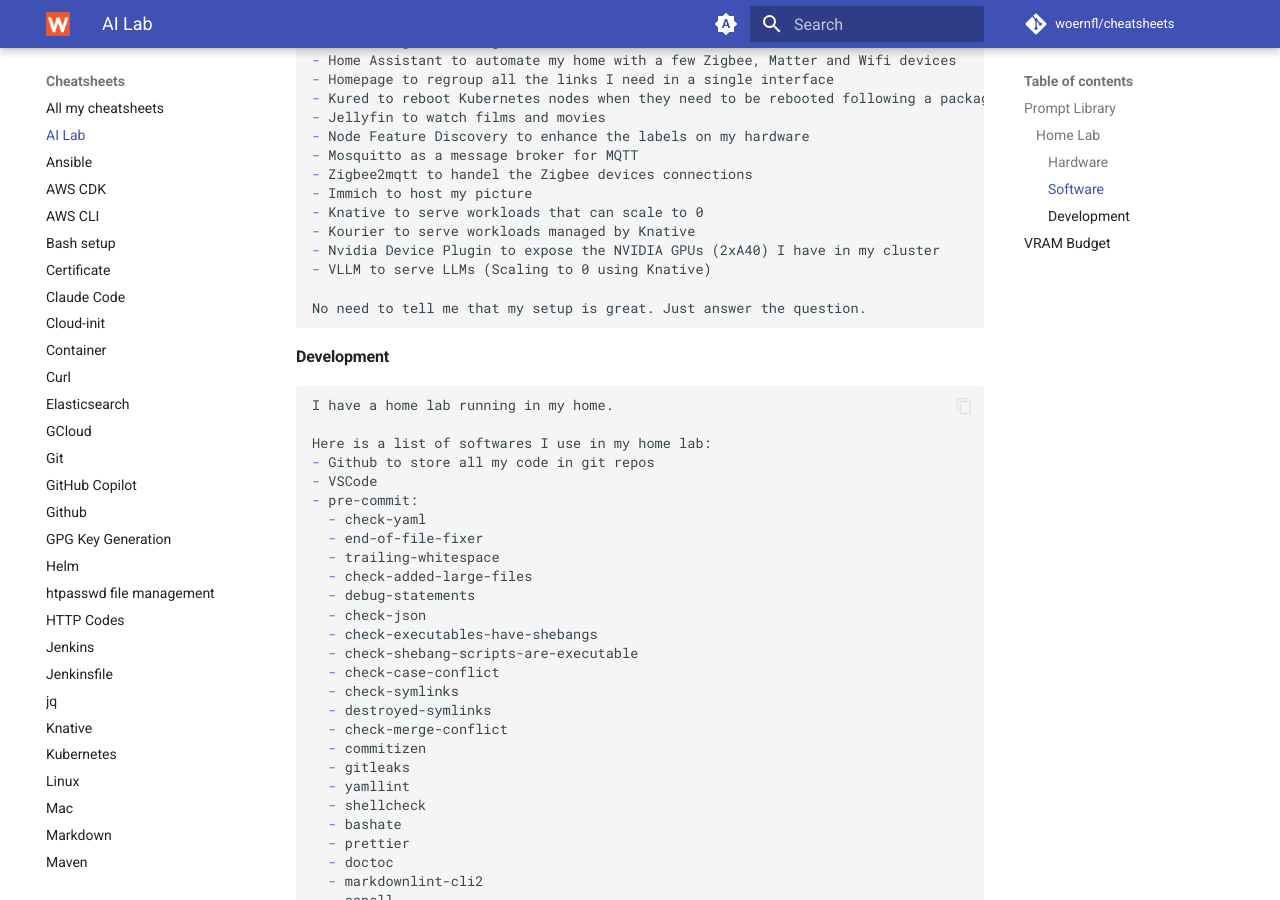
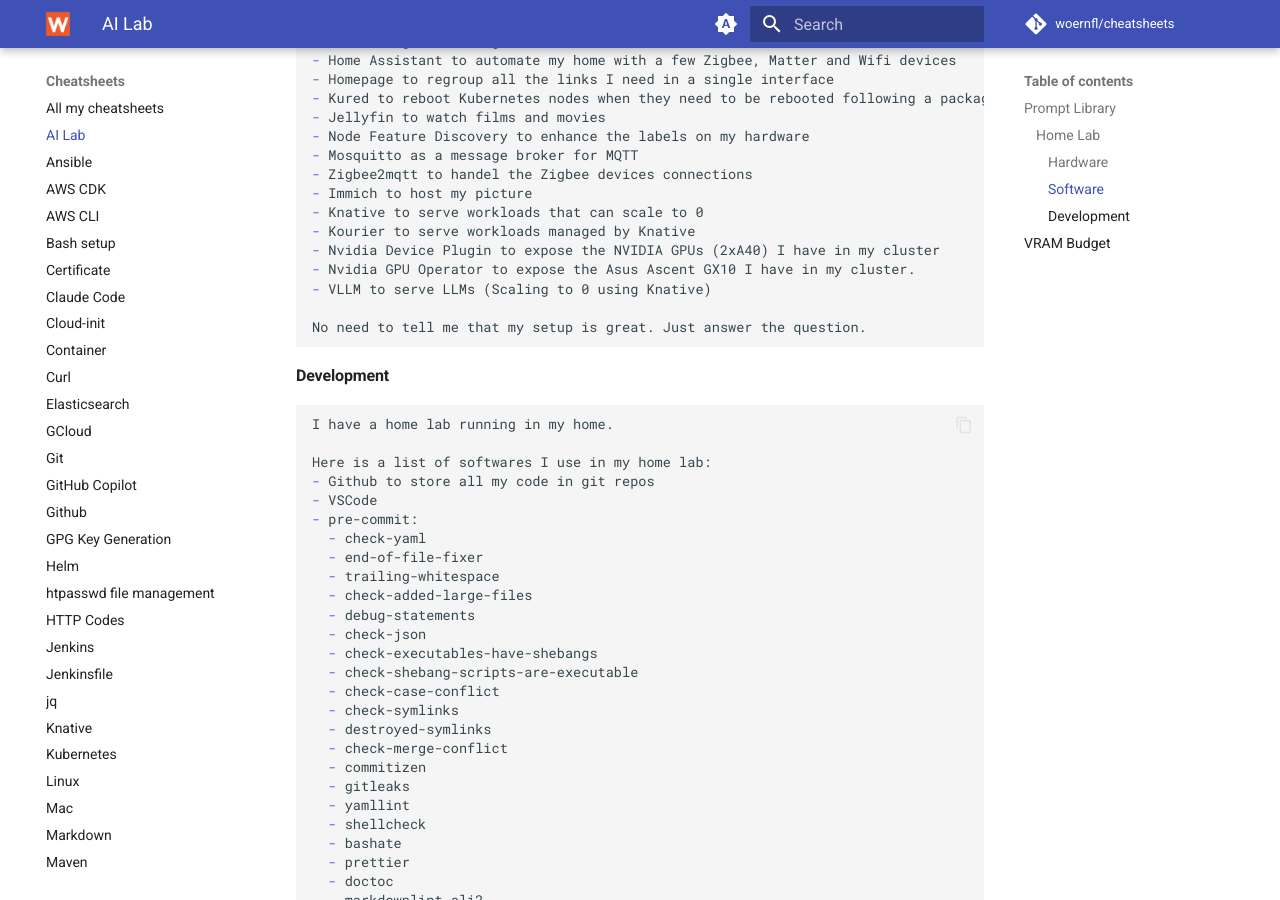
Before and after one commit to woernfl/cheatsheets, an MkDocs documentation site: the page built from docs/ai-lab.md, in a window 1280 px wide and 900 px high, scrolled down 870 px. Built offline with MkDocs 1.6.1 and Material for MkDocs 9.7.7, drawn with Linux system fonts in a browser that asks for light colours; comment, search, counter and statistics services are not loaded.

Commit message:
Update ai-lab.md (#320)

```diff
--- a/docs/ai-lab.md
+++ b/docs/ai-lab.md
@@ -50,6 +50,7 @@
 - Knative to serve workloads that can scale to 0
 - Kourier to serve workloads managed by Knative
 - Nvidia Device Plugin to expose the NVIDIA GPUs (2xA40) I have in my cluster
+- Nvidia GPU Operator to expose the Asus Ascent GX10 I have in my cluster.
 - VLLM to serve LLMs (Scaling to 0 using Knative)
 
 No need to tell me that my setup is great. Just answer the question.
```
